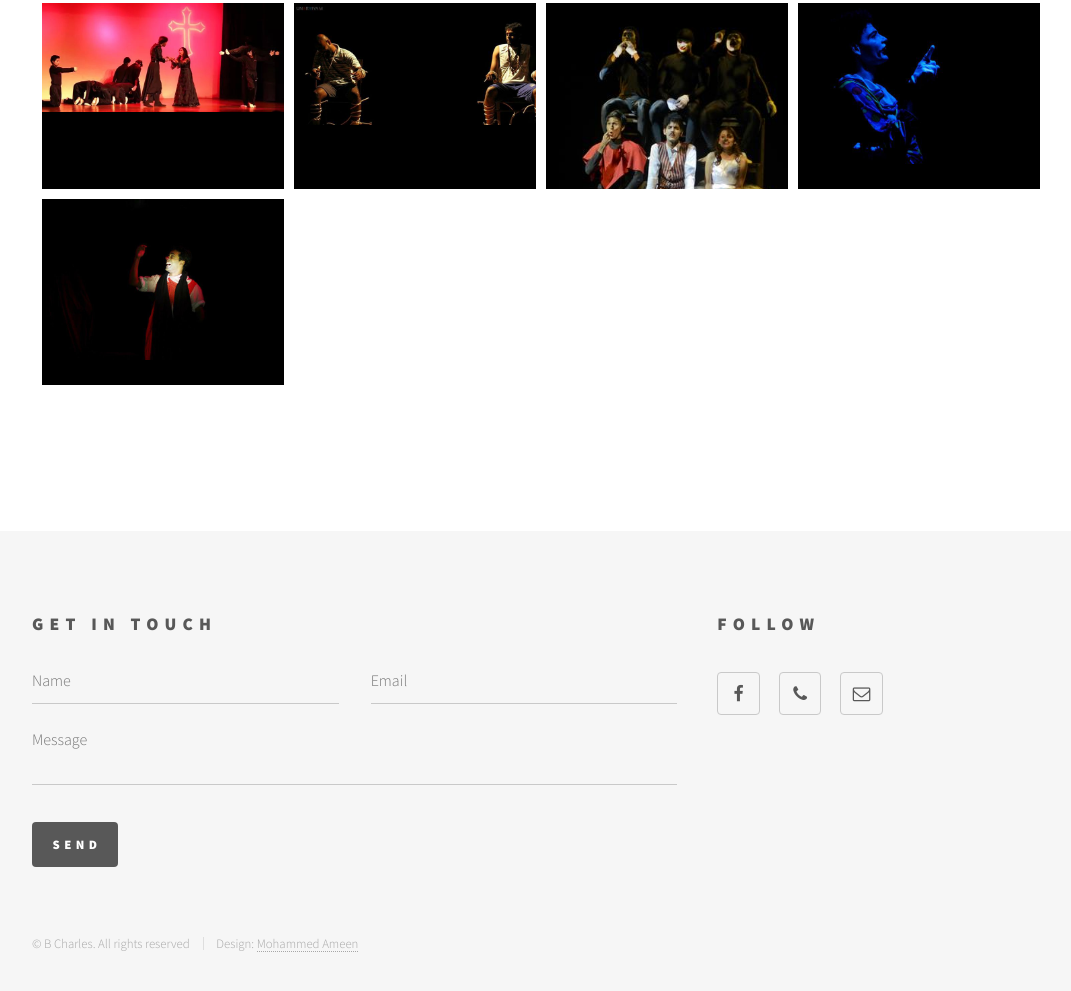
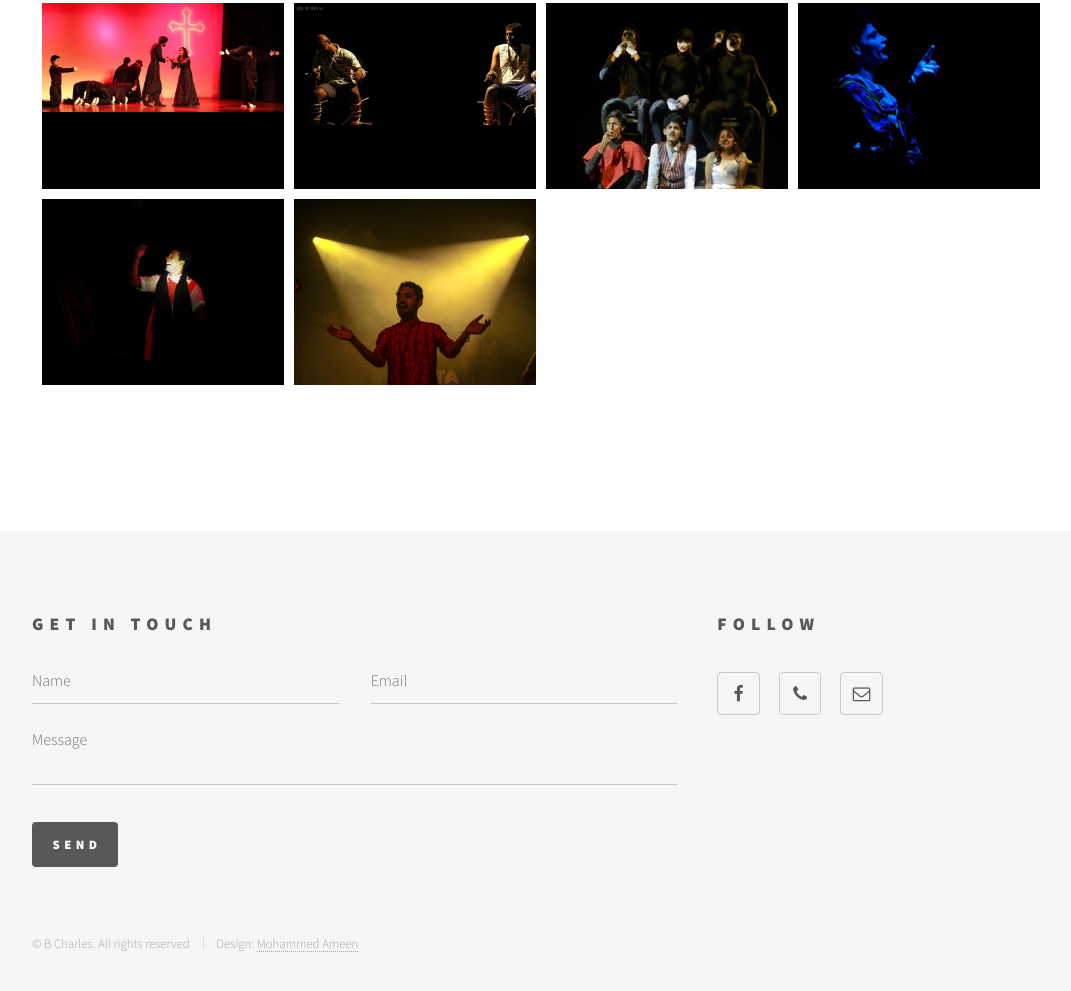
Before and after one commit to amxn/theatrecharles, a plain HTML site: page gallery.html in a window 1280 px wide. Shown: the part 1071-2062 px from the top of the page, without its empty margins (104-1175 px from the left). Drawn offline with nearby package versions, Linux system fonts and the light colour scheme; a web font is replaced by a local one.

Commit message:
Update gallery.html

```diff
--- a/gallery.html
+++ b/gallery.html
@@ -177,6 +177,11 @@
                             <img src="images/clown.jpg" class="img-thumbnail">
                         </a>
                     </div>
+                     <div class="picture-container">
+                        <a href="images/mottamadi.jpg" class="swipebox" title="Mottamaadi Music">
+                            <img src="images/mottamadi.jpg" class="img-thumbnail">
+                        </a>
+                    </div>
                 </div>
             </div>
         </div>
```
